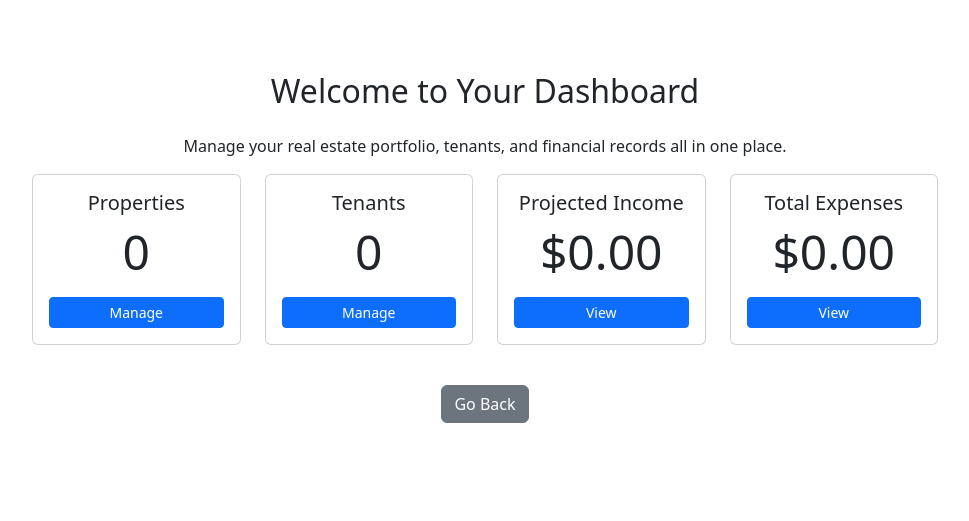
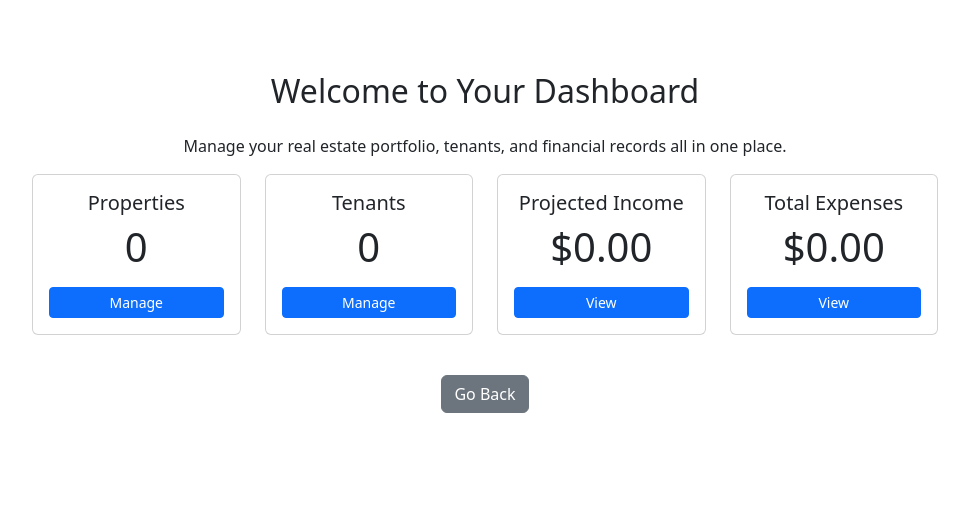
Before and after one commit to AlexandarEfremov/Real-estate-portfolio-manager, a Django app: page /private-landing/ in a window 1280 px wide. Shown: the part 56-577 px from the top of the page, without its empty margins (155-1124 px from the left). Run offline with Django 5.2, Linux system fonts and the light colour scheme; the visitor is signed in with stand-in values (Sample User, id 1); data that the repository does not hold is empty; some libraries are stand-ins or nearby versions.

Commit message:
last version before DRF

```diff
--- a/real_estate_manager/templates/common/landing_page.html
+++ b/real_estate_manager/templates/common/landing_page.html
@@ -28,7 +28,7 @@
                             </a>
 
                             <!-- Admin Button -->
-                            {% if user.is_superuser %}
+                            {% if user.is_superuser or user.is_staff %}
                                 <a href="{% url 'admin:index' %}" class="btn btn-secondary mb-3">
                                     Admin Dashboard
                                 </a>
--- a/real_estate_manager/templates/private/private_landing_page.html
+++ b/real_estate_manager/templates/private/private_landing_page.html
@@ -13,7 +13,7 @@
                         <div class="card text-center w-100 h-100">
                             <div class="card-body d-flex flex-column">
                                 <h5 class="card-title">Properties</h5>
-                                <p class="display-5">{{ properties.count }}</p>
+                                <p class="display-6">{{ properties.count }}</p>
                                 <a href="{% url 'list_properties' %}" class="btn btn-primary btn-sm mt-auto">Manage</a>
                             </div>
                         </div>
@@ -22,7 +22,7 @@
                         <div class="card text-center w-100 h-100">
                             <div class="card-body d-flex flex-column">
                                 <h5 class="card-title">Tenants</h5>
-                                <p class="display-5">{{ tenants.count }}</p>  <!-- Display the number of tenants -->
+                                <p class="display-6">{{ tenants.count }}</p>  <!-- Display the number of tenants -->
                                 <a href="{% url 'list_tenants' %}" class="btn btn-primary btn-sm mt-auto">Manage</a>
                             </div>
                         </div>
@@ -31,7 +31,7 @@
                         <div class="card text-center w-100 h-100">
                             <div class="card-body d-flex flex-column">
                                 <h5 class="card-title">Projected Income</h5>
-                                <p class="display-5">${{ total_projected_income|floatformat:2 }}</p>
+                                <p class="display-6">${{ total_projected_income|floatformat:2 }}</p>
                                 <a href="{% url 'finance:income_list' %}"
                                    class="btn btn-primary btn-sm mt-auto">View</a>
                             </div>
@@ -41,7 +41,7 @@
                         <div class="card text-center w-100 h-100">
                             <div class="card-body d-flex flex-column">
                                 <h5 class="card-title">Total Expenses</h5>
-                                <p class="display-5">${{ total_expenses|floatformat:2 }}</p>
+                                <p class="display-6">${{ total_expenses|floatformat:2 }}</p>
                                 <a href="{% url 'finance:expense_list' %}"
                                    class="btn btn-primary btn-sm mt-auto">View</a>
                             </div>
```
Also changed, not shown: real_estate_manager/media/tenant_photos/Screenshot_2024-12-04_233105_SBZC30r.png (added), real_estate_manager/media/tenant_photos/Screenshot_2024-12-07_143411_GB6ebT5.png (added).
